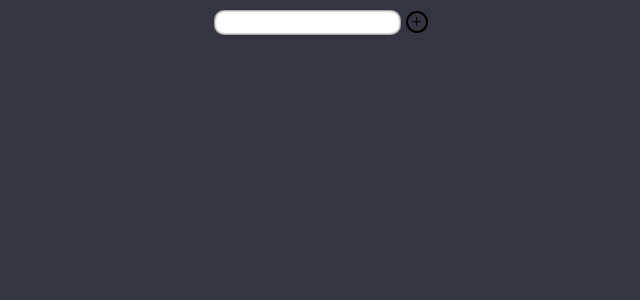
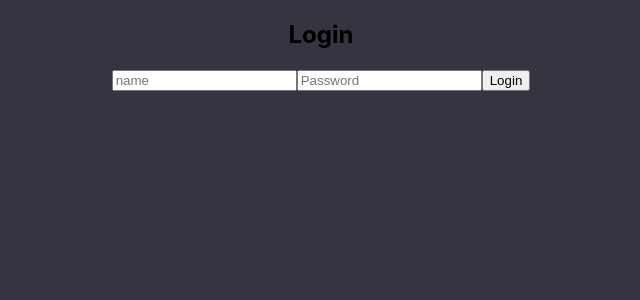
Before and after one commit to edgonga/DevTeam, a React (Create React App) app in the folder src/uwu/: page /login in a window 1280 px wide. Shown: the top 300 px of the page, without its empty margins (319-959 px from the left). Built offline with nearby package versions, Linux system fonts and the light colour scheme.

Commit message:
front login ongoing

```diff
--- a/src/uwu/src/App.js
+++ b/src/uwu/src/App.js
@@ -1,15 +1,25 @@
 import './App.css';
 import React from 'react';
+import { BrowserRouter as Router, Switch, Route } from 'react-router-dom';
+import Login from './components/Login';
 import TodoInput from './components/TodoInput';
 import TodoList from './components/TodoList';
 
 function App() {
-
   return (
-    <div className="App">
-      <TodoInput/>
-      <div className='main-list'><TodoList/></div>
-    </div>
+    <Router>
+      <div className="App">
+        <Switch>
+          <Route path="/login" component={Login} />
+          <Route path="/">
+            <TodoInput />
+            <div className="main-list">
+              <TodoList />
+            </div>
+          </Route>
+        </Switch>
+      </div>
+    </Router>
   );
 }
 
--- /dev/null
+++ b/src/uwu/src/components/Login.js
@@ -0,0 +1,75 @@
+import React, { useState } from 'react';
+
+const Login = () => {
+  const [userName, setName] = useState('');
+  const [password, setPassword] = useState('');
+
+  const handleNameChange = (e) => {
+    setName(e.target.value);
+  };
+
+  const handlePasswordChange = (e) => {
+    setPassword(e.target.value);
+  };
+
+  const handleLogin = async (e) => {
+    e.preventDefault();
+
+    try {
+      const response = await fetch('/api/login', {
+        method: 'POST',
+        headers: {
+          'Content-Type': 'application/json',
+        },
+        body: JSON.stringify({
+          userName,
+          password,
+        }),
+      });
+
+      const userData = await response.json(); // Assuming the response contains the user data
+
+      // TODO: Save user data to MongoDB
+      // Make another fetch request to your backend to save the user data in MongoDB
+
+      // Example:
+      await fetch('/api/users', {
+        method: 'POST',
+        headers: {
+          'Content-Type': 'application/json',
+        },
+        body: JSON.stringify(userData),
+      });
+
+      // TODO: Handle successful login
+      // For example, store the user token in local storage and redirect to another page
+    } catch (error) {
+      // TODO: Handle login error
+      // Display an error message to the user
+    }
+  };
+
+
+  return (
+    <div>
+      <h2>Login</h2>
+      <form onSubmit={handleLogin}>
+        <input
+          type="name"
+          placeholder="name"
+          value={userName}
+          onChange={handleNameChange}
+        />
+        <input
+          type="password"
+          placeholder="Password"
+          value={password}
+          onChange={handlePasswordChange}
+        />
+        <button type="submit">Login</button>
+      </form>
+    </div>
+  );
+};
+
+export default Login;
--- a/src/uwu/src/components/TodoItem.js
+++ b/src/uwu/src/components/TodoItem.js
@@ -6,7 +6,6 @@ const TodoItem = ({ todo }) => {
   const itemRef = useRef(null);
 
   useEffect(() => {
-    // Add the active class after the component is mounted
     if (itemRef.current) {
       itemRef.current.classList.add("todo-item-enter-active");
     }
```
Also changed, not shown: src/uwu/src/components/TocheckinMongo.txt (added).
